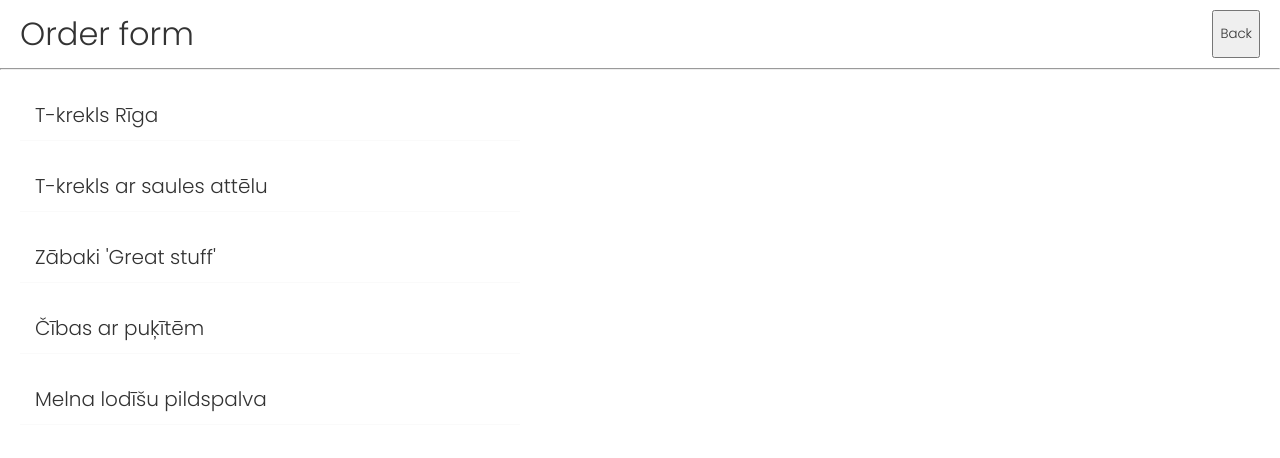
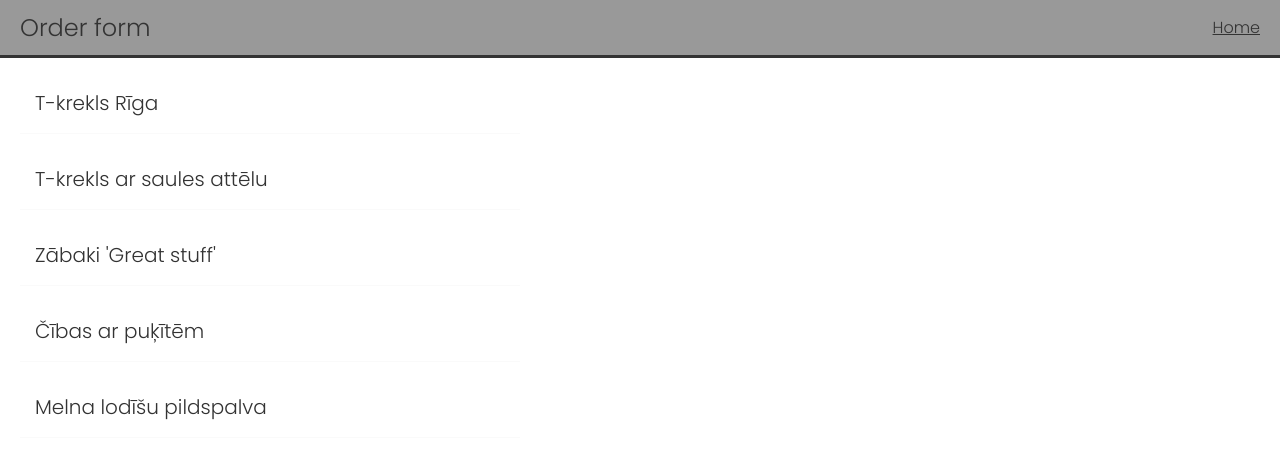
Before and after one commit to NaurisM/BurtiTask, a JavaScript app in the folder order-form/: page / in a window 1280 px wide. Shown: the top 458 px of the page. Built offline with nearby package versions, Linux system fonts and the light colour scheme; the HTML template or start-up script is replaced by a standard one.

Commit message:
navbar & details

```diff
--- a/order-form/package.json
+++ b/order-form/package.json
@@ -8,6 +8,7 @@
     "@testing-library/user-event": "^12.8.3",
     "react": "^17.0.2",
     "react-dom": "^17.0.2",
+    "react-router-dom": "^5.2.0",
     "react-scripts": "4.0.3",
     "web-vitals": "^1.1.2"
   },
--- a/order-form/src/App.js
+++ b/order-form/src/App.js
@@ -1,5 +1,6 @@
-//import './App.css';
 import Home from "./components/Home";
+import Navbar from "./components/Navbar";
+//import { BrowserRouter as Router, Route, Switch } from 'react-router-dom';
 
 const handleClick = () => {
   console.log('darojas');
@@ -8,12 +9,8 @@ const handleClick = () => {
 function App() {
   return (
     <div className="App">
+      <Navbar />
       <div className="content">
-        <div className="header">
-          <h1>Order form</h1>
-          <button onClick={handleClick}>Back</button>
-        </div>
-        <hr/>
         <Home />
       </div>
     </div>
--- /dev/null
+++ b/order-form/src/components/Navbar.js
@@ -0,0 +1,12 @@
+const Navbar = () => {
+    return (
+        <nav className="navbar">
+            <h1>Order form</h1>
+            <div className="links">
+                <a href="/">Home</a>
+            </div>
+        </nav>
+     );
+}
+
+export default Navbar;
--- a/order-form/src/index.css
+++ b/order-form/src/index.css
@@ -7,10 +7,13 @@
   font-weight: 300;
   color: #333;
 }
-.header {
+.navbar {
   display: flex;
   justify-content: space-between;
+  align-items: center;
   padding: 10px 20px;
+  border-bottom: 3px solid #333;
+  background-color: #999;
 }
 .item-preview {
   max-width: 500px;
@@ -24,4 +27,5 @@
 .item-preview h4 {
   font-size: 20px;
   color: #333;
+  margin-bottom: 5px;
 }
```
Also changed, not shown: order-form/src/components/Details.js (added, +9 -0 lines), 1 other file (tests, documents, lock files or other folders).
